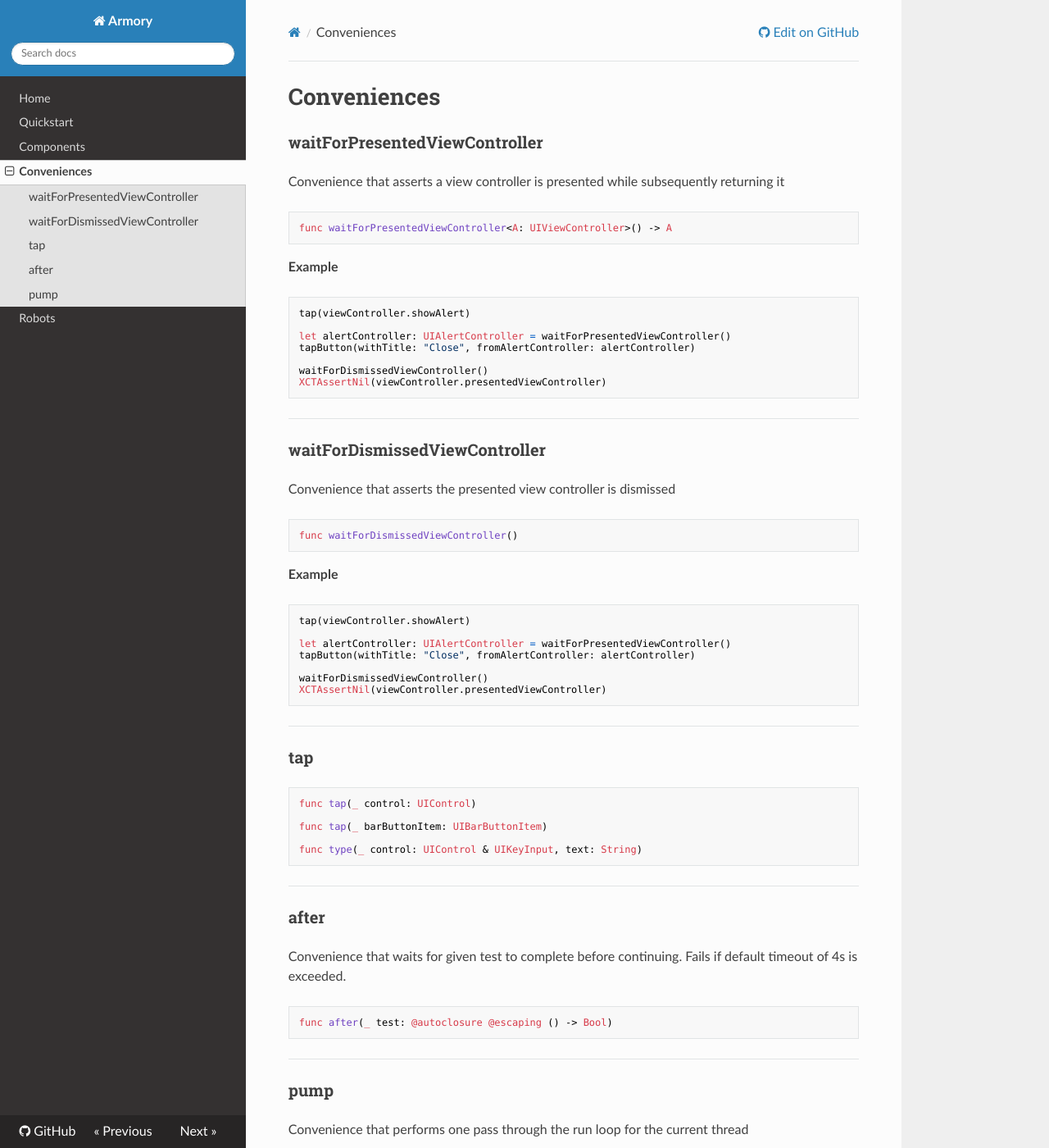
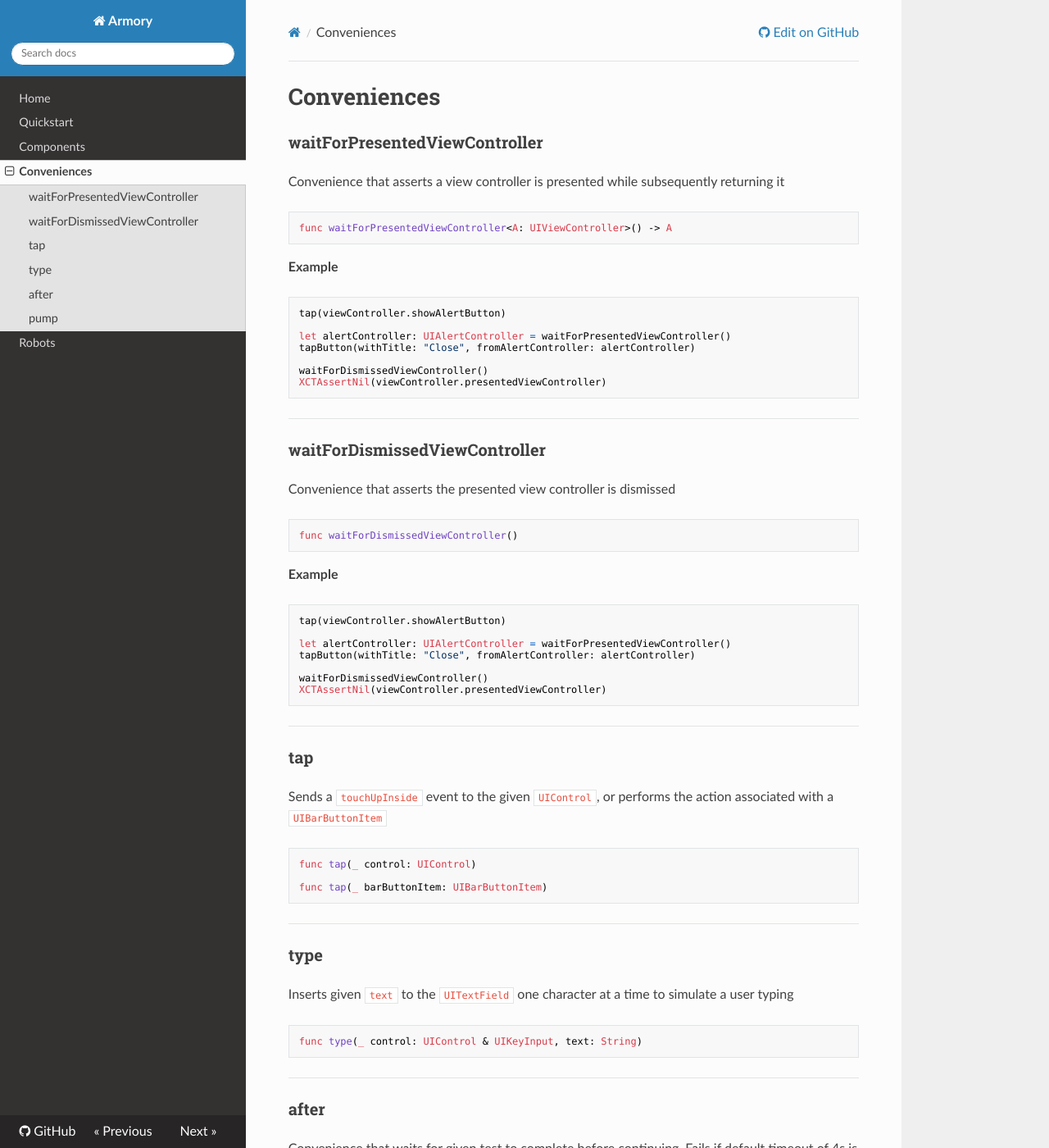
Before and after one commit to stablekernel/Armory, an MkDocs documentation site: the page built from docs/conveniences.md, in a window 1280 px wide and 1400 px high. Shown: the whole window at 82% size. Built offline with MkDocs 1.6.1, drawn with Linux system fonts in a browser that asks for light colours; nearby versions of some CDN libraries; old or Windows-style settings are respelled for this version of MkDocs.

Commit message:
Update Components and Conveniences

````diff
--- a/docs/conveniences.md
+++ b/docs/conveniences.md
@@ -11,7 +11,7 @@ func waitForPresentedViewController<A: UIViewController>() -> A
 __Example__
 
 ```swift
-tap(viewController.showAlert)
+tap(viewController.showAlertButton)
 
 let alertController: UIAlertController = waitForPresentedViewController()
 tapButton(withTitle: "Close", fromAlertController: alertController)
@@ -33,7 +33,7 @@ func waitForDismissedViewController()
 __Example__
 
 ```swift
-tap(viewController.showAlert)
+tap(viewController.showAlertButton)
 
 let alertController: UIAlertController = waitForPresentedViewController()
 tapButton(withTitle: "Close", fromAlertController: alertController)
@@ -46,11 +46,20 @@ ___
 
 ### tap
 
+Sends a `touchUpInside` event to the given `UIControl`, or performs the action associated with a `UIBarButtonItem`
+
 ```swift
 func tap(_ control: UIControl)
 
 func tap(_ barButtonItem: UIBarButtonItem)
+```
+___
 
+### type
+
+Inserts given `text` to the `UITextField` one character at a time to simulate a user typing
+
+```swift
 func type(_ control: UIControl & UIKeyInput, text: String)
 ```
 ___
````
Also changed, not shown: docs/components.md (+6 -4 lines), docs/index.md (+3 -2 lines), docs/quickstart.md (+1 -1 lines), docs/robots.md (+10 -4 lines).
